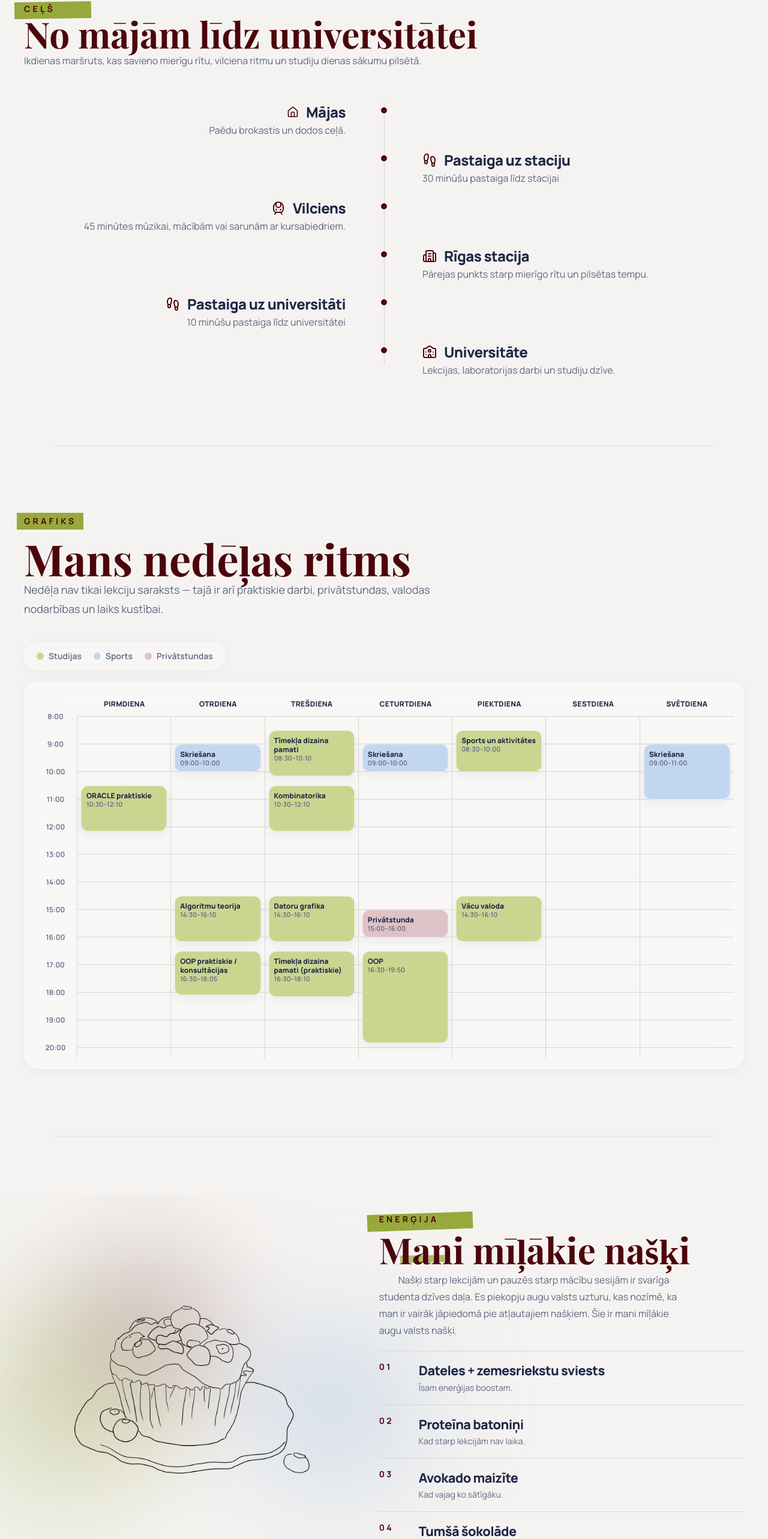
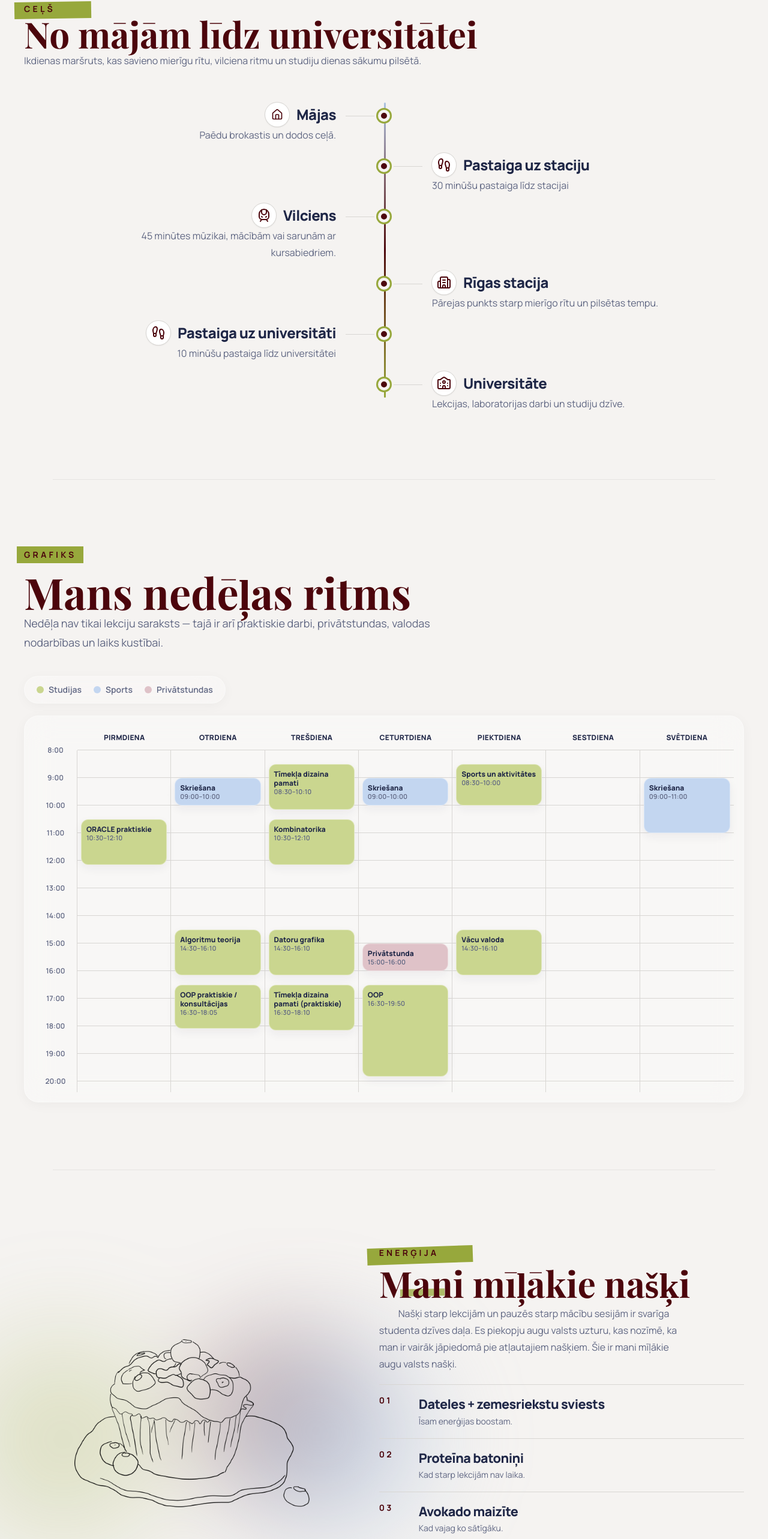
Before and after one commit to BeateSannija/StudentaNedela, a React (Vite) app: page / in a window 1280 px wide. Shown: the part 1731-4297 px from the top of the page at 60% size. Built offline with nearby package versions, Linux system fonts and the light colour scheme.

Commit message:
Add core Footer layout

```diff
--- a/src/App.tsx
+++ b/src/App.tsx
@@ -31,6 +31,7 @@ function App() {
       <SectionDivider />
 
       <RelaxSection />
+      <SectionDivider />
 
       <Footer />
     </main>
--- a/src/components/Footer.tsx
+++ b/src/components/Footer.tsx
@@ -1,12 +1,35 @@
 export function Footer() {
   return (
-    <footer className="bg-[var(--color-surface)] py-10">
-      <div className="container flex flex-col gap-4 text-sm text-[var(--color-muted)] md:flex-row md:items-center md:justify-between">
-        <div>
-          <p className="font-medium text-[var(--color-text)]">
-            Viena darba nedēļa Datorikas nodaļas studenta dzīvē
-          </p>
-          <p>Autore: Beāte Sannija Aploka</p>
+    <footer className="bg-[var(--color-bg)] px-6 py-12">
+      <div className="container">
+        <div className="flex flex-col gap-8 md:flex-row md:items-end md:justify-between">
+          <div className="max-w-md">
+            <p className="mb-3 text-sm font-extrabold uppercase tracking-[0.3em] text-[var(--color-primary)]">
+              Studenta nedēļa
+            </p>
+
+            <p className="text-lg leading-8 text-[var(--color-muted)]">
+              Personiska mājaslapa par Datorikas nodaļas studenta darba nedēļu.
+            </p>
+          </div>
+
+          <div className="space-y-5 md:text-right">
+            <nav>
+              <ul className="flex flex-wrap gap-4 text-sm font-bold md:justify-end">
+                <li><a href="#backpack">Soma</a></li>
+                <li><a href="#route">Ceļš</a></li>
+                <li><a href="#schedule">Grafiks</a></li>
+                <li><a href="#food">Našķi</a></li>
+                <li><a href="#soundtrack">Mūzika</a></li>
+                <li><a href="#relax">Atpūta</a></li>
+              </ul>
+            </nav>
+
+            <div className="text-sm leading-7 text-[var(--color-muted)]">
+              <p>Tīmekļa dizaina pamati</p>
+              <p>Autore: Beāte Sannija Aploka · 2026</p>
+            </div>
+          </div>
         </div>
       </div>
     </footer>
--- a/src/components/JourneySection.tsx
+++ b/src/components/JourneySection.tsx
@@ -171,9 +171,9 @@ export function JourneySection() {
         </div>
 
         <div className="relative mx-auto max-w-5xl">
-          <div className="absolute bottom-6 left-[1.1rem] top-0 w-px bg-[var(--color-border)] md:left-1/2" />
+          <div className="absolute bottom-6 left-[1.1rem] top-0 w-[3px] rounded-full bg-gradient-to-b from-[var(--color-blue)] via-[var(--color-primary)] to-[var(--color-green)] md:left-1/2" />
 
-          <div className="space-y-8 md:space-y-5">
+          <div className="space-y-6 md:space-y-4">
             {journeySteps.map((step, index) => {
               const isRight = index % 2 === 1;
               const Icon = step.icon;
@@ -183,12 +183,19 @@ export function JourneySection() {
                   key={step.id}
                   className="relative grid gap-6 md:grid-cols-2 md:gap-0"
                 >
-                  <span className="absolute left-[1.1rem] top-2 z-10 h-2.5 w-2.5 -translate-x-1/2 rounded-full bg-[var(--color-primary)] md:left-1/2" />
+                  <span className="absolute left-[1.1rem] top-3 z-10 h-5 w-5 -translate-x-1/2 rounded-full border-[5px] border-[var(--color-bg)] bg-[var(--color-primary)] shadow-[0_0_0_3px_#97A83C] md:left-1/2" />
+
+                  <span
+                    className={`absolute top-[1.35rem] hidden h-px w-12 bg-[var(--color-border)] md:block ${
+                      isRight ? "left-1/2 ml-4" : "right-1/2 mr-4"
+                    }`}
+                  />
+
                   <div
                     className={`relative pl-14 md:pl-0 ${
                       isRight
-                        ? "md:col-start-2 md:pl-16 md:text-left"
-                        : "md:col-start-1 md:pr-16 md:text-right"
+                        ? "md:col-start-2 md:pl-20 md:text-left"
+                        : "md:col-start-1 md:pr-20 md:text-right"
                     }`}
                   >
                     <h3
@@ -196,7 +203,7 @@ export function JourneySection() {
                         !isRight ? "md:justify-end" : ""
                       }`}
                     >
-                      <span className="text-[var(--color-primary)]">
+                      <span className="flex h-10 w-10 items-center justify-center rounded-full bg-[var(--color-surface)] text-[var(--color-primary)] shadow-sm ring-1 ring-[var(--color-border)]">
                         <Icon />
                       </span>
 
--- a/src/components/RelaxSection.tsx
+++ b/src/components/RelaxSection.tsx
@@ -2,51 +2,53 @@ const hobbies = [
   {
     title: "Skriešana",
     image: "/images/soundtrack-run.jpeg",
-    imagePosition: 'object-[center_73%]',
+    imagePosition: "object-[center_73%]",
+    imageSize: "large",
     description: [
       "Skriešana ir ne tikai veids kā es sev uzturu labā fiziskā sagatavotības formā, " +
         "bet arī veids kā es izvēdinu galvu. Parasti skrienu pa pilsētu.",
-
       "Lai neskrietu bez mērķa un motivētu sevi uzlabot savus rezultātus, es gatavojos pusmaratonam. " +
         "Pašlaik mani treniņi notiek otrdienās pirms algoritmu teorijas lekcijas, tad ir intervālu skrējieni; ceturtdienās skrienu vieglo skrējienu no paša rīta pirms es sāku pildīt mājasdarbus, " +
         "un visbeidzot svētdienas ir dienas, kad es skrienu garās distances jeb katru nedēļu pietuvojos aizvien tuvāk 21 kilometru robežai.",
-    ]
+    ],
   },
   {
     title: "Lasīšana",
     image: "/images/relax-read.jpg",
-    imagePosition: 'object-center',
+    imagePosition: "object-center",
+    imageSize: "small",
     description: [
-      "Lasīšanas ir veids kā es patiešām atpūšos. " +
+      "Lasīšana ir veids kā es patiešām atpūšos. " +
         "Tas ir laiks sev, kad varu pilnībā iegrimt citā pasaulē un uz brīdi aizmirst par termiņiem un studiju darbiem. " +
-      "Visbiežāk izvēlos fantāziju vai zinātnisko fantastiku. "
-      ]
+        "Visbiežāk izvēlos fantāziju vai zinātnisko fantastiku.",
+    ],
   },
   {
     title: "Gatavošana",
     image: "/images/relax-cook.jpg",
-    imagePosition: 'object-center',
+    imagePosition: "object-center",
+    imageSize: "medium",
     description: [
-      "Tā kā piekopju augu valsts uzturu man nākas daudz gatavot. "  +
-      "Tāpat man patīk apmeklēt jaunas vietas, kur var garšīgi paēst un pasūtīt ko tādu, ko vēlāk varētu mēģināt atdarināt un ieviest savā ēdienkārtē"
-    ]
+      "Tā kā piekopju augu valsts uzturu man nākas daudz gatavot. " +
+        "Tāpat man patīk apmeklēt jaunas vietas, kur var garšīgi paēst un pasūtīt ko tādu, ko vēlāk varētu mēģināt atdarināt un ieviest savā ēdienkartē.",
+    ],
   },
   {
     title: "Draugu satikšana",
     image: "/images/relax-friends.jpeg",
-    imagePosition: 'object-center',
+    imagePosition: "object-center",
+    imageSize: "large",
     description: [
       "Nedēļa nebūtu pilnīga bez laika, ko pavadu kopā ar draugiem. " +
-      "Lai gan satiekamies universitātē, kur kopā pavadām daudz laika, cenšamies satikties arī pēc iespējas biežāk " +
-      "ārpus studijām."
-    ]
+        "Lai gan satiekamies universitātē, kur kopā pavadām daudz laika, cenšamies satikties arī pēc iespējas biežāk ārpus studijām.",
+    ],
   },
 ];
 
 export function RelaxSection() {
   return (
     <section id="relax" className="section">
-      <div className="container" >
+      <div className="container">
         <div className="mb-14 max-w-3xl">
           <div className="relative inline-block">
             <div className="absolute -left-4 top-0 h-7 w-44 -rotate-1 bg-[var(--color-green)]" />
@@ -69,18 +71,33 @@ export function RelaxSection() {
         <div className="space-y-14">
           {hobbies.map((hobby, index) => {
             const isReversed = index % 2 === 1;
+            const imageWidthClass =
+              hobby.imageSize === "large"
+                ? "max-w-full"
+                : hobby.imageSize === "medium"
+                  ? "max-w-md"
+                  : "max-w-sm";
+
+            const imageAlignClass =
+              hobby.imageSize === "large"
+                ? ""
+                : isReversed
+                  ? "lg:mr-auto"
+                  : "lg:ml-auto";
 
             return (
               <article
                 key={hobby.title}
-                className="mx-auto grid max-w-5xl gap-8 lg:grid-cols-2 lg:items-center"
+                className="mx-auto grid max-w-5xl gap-5 lg:grid-cols-2 lg:items-center"
               >
                 <div className={isReversed ? "lg:order-2" : ""}>
-                  <div className="group overflow-hidden rounded-[18px] border border-[var(--color-border)] bg-[var(--color-surface)] p-3 shadow-[0_10px_28px_rgba(31,39,71,0.05)]">
+                  <div
+                    className={`overflow-hidden rounded-[18px] border border-[var(--color-border)] bg-[var(--color-surface)] p-3 shadow-[0_10px_28px_rgba(31,39,71,0.05)] ${imageWidthClass} ${imageAlignClass}`}
+                  >
                     <img
                       src={hobby.image}
                       alt={`${hobby.title} attēls`}
-                      className={`aspect-[4/3] w-full rounded-[14px] object-cover ${hobby.imagePosition} transition duration-500 group-hover:scale-[1.03]`}
+                      className={`aspect-[4/3] w-full rounded-[14px] object-cover ${hobby.imagePosition}`}
                     />
                   </div>
                 </div>
@@ -91,11 +108,8 @@ export function RelaxSection() {
                   </h3>
 
                   <div className="mt-4 max-w-[55ch] space-y-3 text-base leading-[1.6] text-[var(--color-muted)]">
-                  {hobby.description.map((paragraph: string, paragraphIndex: number) => (
-                    <p
-                      key={paragraphIndex}
-                      className="indent-8"
-                    >
+                    {hobby.description.map((paragraph, paragraphIndex) => (
+                      <p key={paragraphIndex} className="indent-8">
                         {paragraph}
                       </p>
                     ))}
--- a/src/components/SoundtrackSection.tsx
+++ b/src/components/SoundtrackSection.tsx
@@ -116,7 +116,7 @@ export function SoundtrackSection() {
                   </p>
                 </div>
 
-                <div className="mt-3 space-y-0 border-t border-[var(--color-border)] pt-0 transition-colors duration-300 group-hover:border-[var(--color-primary)]/35">
+                <div className="mt-3 border-t border-[var(--color-border)] pt-0">
                   {playlist.songs.map((song, index) => (
                     <div
                       key={`${playlist.title}-${index}`}
--- a/src/index.css
+++ b/src/index.css
@@ -171,10 +171,10 @@ ol {
 
 .soundtrack-gradient {
   background:
-    radial-gradient(circle at 80% 52%, rgba(151, 168, 60, 0.25) 0%, transparent 26%),
-    radial-gradient(circle at 18% 52%, rgba(151, 168, 60, 0.18) 0%, transparent 26%),
+    radial-gradient(circle at 80% 52%, rgba(151, 168, 60, 0.25) 0%, transparent 20%),
+    radial-gradient(circle at 18% 52%, rgba(151, 168, 60, 0.18) 0%, transparent 20%),
     radial-gradient(circle at 48% 42%, rgba(151, 168, 60, 0.18) 0%, transparent 26%),
-    radial-gradient(circle at 52% 62%, rgba(171, 195, 226, 0.28) 0%, transparent 30%),
+    radial-gradient(circle at 52% 52%, rgba(171, 195, 226, 0.28) 0%, transparent 30%),
     /* radial-gradient(circle at 28% 60%,rgba(76,5,12,0.20) 0%,transparent 26%), */
     var(--color-bg);
 }
@@ -183,17 +183,17 @@ ol {
   background:
     radial-gradient(
       circle at 75% 48%,
-      rgba(171, 195, 226, 0.5) 0%,
+      rgba(171, 195, 226, 0.6) 0%,
       transparent 30%
     ),
     radial-gradient(
       circle at 25% 48%,
-      rgba(151, 168, 60, 0.32) 0%,
+      rgba(151, 168, 60, 0.3) 0%,
       transparent 34%
     ),
     radial-gradient(
-      circle at 40% 32%,
-      rgba(76, 5, 12, 0.24) 0%,
+      circle at 65% 42%,
+      rgba(76, 5, 12, 0.35) 0%,
       transparent 30%
     );
 }
```
Lines whose indentation alone changed are shown as unchanged.
